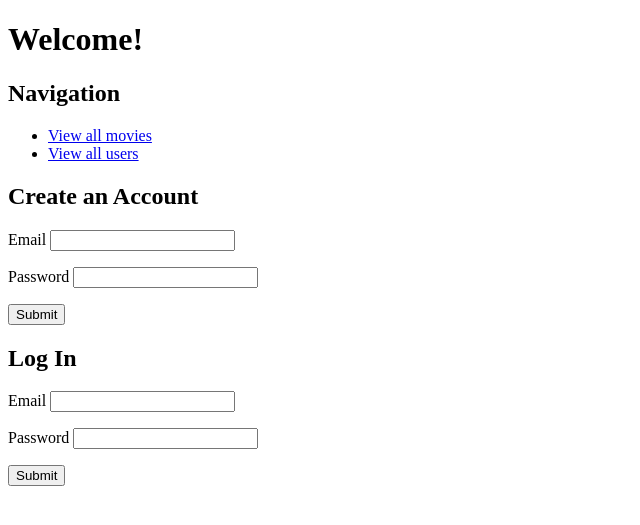
After one commit to lydialbert/movieapp, a Flask app: template templates/homepage.html in a window 1280 px wide. The commit adds this page. Shown: the top 525 px of the page, without its empty margins (0-640 px from the left). Run offline with Flask 2, Linux system fonts and the light colour scheme; the template is opened without the code that fills it, so the values that code supplies are empty; parts of the project's set-up code (start-up, migrations or seed data) failed here and were passed over.

Commit message:
Intialized Movie Rating App.

```diff
--- a/server.py
+++ b/server.py
@@ -1,14 +1,88 @@
 """Server for movie ratings app."""
 
-from flask import Flask
+from flask import (Flask, render_template, request, flash, session, redirect)
+from model import connect_to_db, db
+import CRUD
+
+from jinja2 import StrictUndefined
 
 app = Flask(__name__)
+app.secret_key = "dev"
+app.jinja_env.undefined = StrictUndefined
+
+@app.route('/')
+def view_homepage():
+    """View the Homepage."""
+
+    return render_template('homepage.html')
 
 
-# Replace this with routes and view functions!
+@app.route('/movies')
+def view_movies():
+    """View movies."""
+
+    movies = CRUD.get_movies()
+
+    return render_template('all_movies.html', movies=movies)
+
+
+@app.route('/movies/<movie_id>')
+def show_movie(movie_id):
+    """Show specific details of a movie."""
+
+    movie = CRUD.get_movie_by_id(movie_id)
+
+    return render_template('movie_details.html', movie=movie)
+
+
+@app.route('/users')
+def view_users():
+    """View users."""
+
+    users = CRUD.get_users()
+
+    return render_template('all_users.html', users=users)
+
+
+@app.route('/users/<user_id>')
+def show_user(user_id):
+    """Show specific details of a user."""
+
+    user = CRUD.get_user_by_id(user_id)
+
+    return render_template('user_details.html', user=user)
+
+
+@app.route('/createaccount', methods=["POST"])
+def create_account():
+    """Creates an account for a user."""
+
+    email = request.form.get("email")
+    password = request.form.get("password")
+
+    user = CRUD.get_user_by_email(email)
+
+    if user:
+        flash("Cannot create an account with that email. Try again.")
+    else:
+        user = CRUD.create_user(email, password)
+        db.session.add(user)
+        db.session.commit()
+        flash("Account created! Please log in.")
+
+
+    return redirect('/')
+
+
+@app.route('/login', methods=['POST'])
+def login_page():
+    """User succesfully logged in."""
+
+    email = request.form.get("email")
+    password = request.form.get("password")
+
 
 
 if __name__ == "__main__":
-    # DebugToolbarExtension(app)
-
+    connect_to_db(app)
     app.run(host="0.0.0.0", debug=True)
--- a/templates/base.html
+++ b/templates/base.html
@@ -10,8 +10,12 @@
     {% block head %}{% endblock %}
   </head>
   <body>
+    {% for msg in get_flashed_messages() %}
+      <p class="flash-msg">
+        {{ msg }}
+      </p>
+    {% endfor %}
     {% block body %}{% endblock %}
-
     {% block after_body %}{% endblock %}
   </body>
 </html>
--- /dev/null
+++ b/templates/homepage.html
@@ -0,0 +1,43 @@
+{% extends 'base.html' %}
+{% block title %}Movie Ratings Home{% endblock %}
+
+{% block body %}
+  <h1>Welcome!</h1>
+
+  <h2>Navigation</h2>
+  <ul>
+    <li><a href="/movies">View all movies</a></li>
+    <li><a href="/users">View all users</a></li>
+  </ul>
+
+  <h2>Create an Account</h2>
+  <form action="/createaccount" method="POST">
+    <p>
+      Email <input type="text" name="email">
+    </p>
+
+    <p>
+      Password <input type="password" name="password">
+    </p>
+
+    <p>
+      <input type="submit">
+    </p>
+  </form>
+
+
+  <h2>Log In</h2>
+  <form action="/login" method="POST">
+    <p>
+      Email <input type="text" name="email">
+    </p>
+
+    <p>
+      Password <input type="password" name="password">
+    </p>
+
+    <p>
+      <input type="submit">
+    </p>
+  </form>
+{% endblock %}
```
Also changed, not shown: CRUD.py (+57 -1 lines), model.py (+0 -8 lines), seed_database.py (added, +48 -0 lines), templates/all_movies.html (added, +15 -0 lines), templates/all_users.html (added, +15 -0 lines), templates/movie_details.html (added, +13 -0 lines), templates/user_details.html (added, +13 -0 lines).
